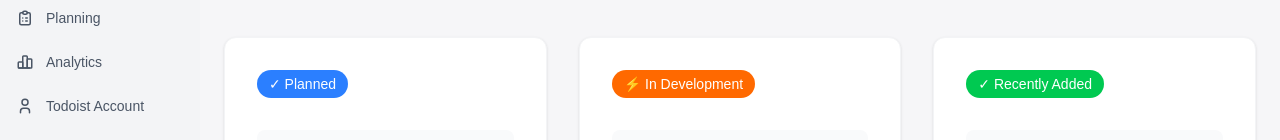
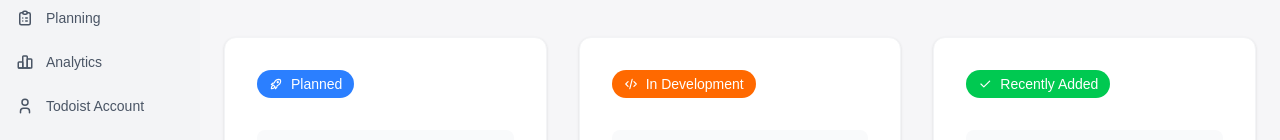
Before and after one commit to rafiu007/rafiu-moe, a Next.js app: page /task-analytics in a window 1280 px wide. Shown: the part 195-335 px from the top of the page. Built offline with nearby package versions, Linux system fonts and the light colour scheme.

Commit message:
improvement

```diff
--- a/src/app/task-analytics/page.tsx
+++ b/src/app/task-analytics/page.tsx
@@ -30,7 +30,7 @@ export default function TaskAnalyticsPage() {
             {/* Card 1 - Planned */}
             <div className="bg-white rounded-xl p-8 shadow-sm border border-gray-100">
               <div className="mb-8">
-                <StatusBadge status="planned">✓ Planned</StatusBadge>
+                <StatusBadge status="planned">Planned</StatusBadge>
               </div>
 
               <div className="space-y-4">
@@ -53,9 +53,7 @@ export default function TaskAnalyticsPage() {
             {/* Card 2 - In Development */}
             <div className="bg-white rounded-xl p-8 shadow-sm border border-gray-100">
               <div className="mb-8">
-                <StatusBadge status="development">
-                  ⚡ In Development
-                </StatusBadge>
+                <StatusBadge status="development">In Development</StatusBadge>
               </div>
 
               <div className="flex items-start gap-4 bg-gray-50 p-4 rounded-lg">
@@ -69,7 +67,7 @@ export default function TaskAnalyticsPage() {
             {/* Card 3 - Recently Added */}
             <div className="bg-white rounded-xl p-8 shadow-sm border border-gray-100">
               <div className="mb-8">
-                <StatusBadge status="added">✓ Recently Added</StatusBadge>
+                <StatusBadge status="added">Recently Added</StatusBadge>
               </div>
 
               <div className="space-y-4">
--- a/src/components/StatusBadge.tsx
+++ b/src/components/StatusBadge.tsx
@@ -1,3 +1,5 @@
+import { IconRocket, IconCode, IconCheck } from '@tabler/icons-react';
+
 interface StatusBadgeProps {
   readonly status: 'planned' | 'development' | 'added';
   readonly children: React.ReactNode;
@@ -7,11 +9,22 @@ const StatusBadge = ({ status, children }: StatusBadgeProps) => {
   const styles = {
     planned: 'bg-blue-500 text-white',
     development: 'bg-orange-500 text-white',
-    added: 'bg-green-500 text-white'
+    added: 'bg-green-500 text-white',
   } as const;
 
+  const icons = {
+    planned: IconRocket,
+    development: IconCode,
+    added: IconCheck,
+  } as const;
+
+  const Icon = icons[status];
+
   return (
-    <span className={`inline-flex items-center px-3 py-1 rounded-full text-sm font-medium ${styles[status]}`}>
+    <span
+      className={`inline-flex items-center gap-2 px-3 py-1 rounded-full text-sm font-medium ${styles[status]}`}
+    >
+      <Icon size={14} />
       {children}
     </span>
   );
```
